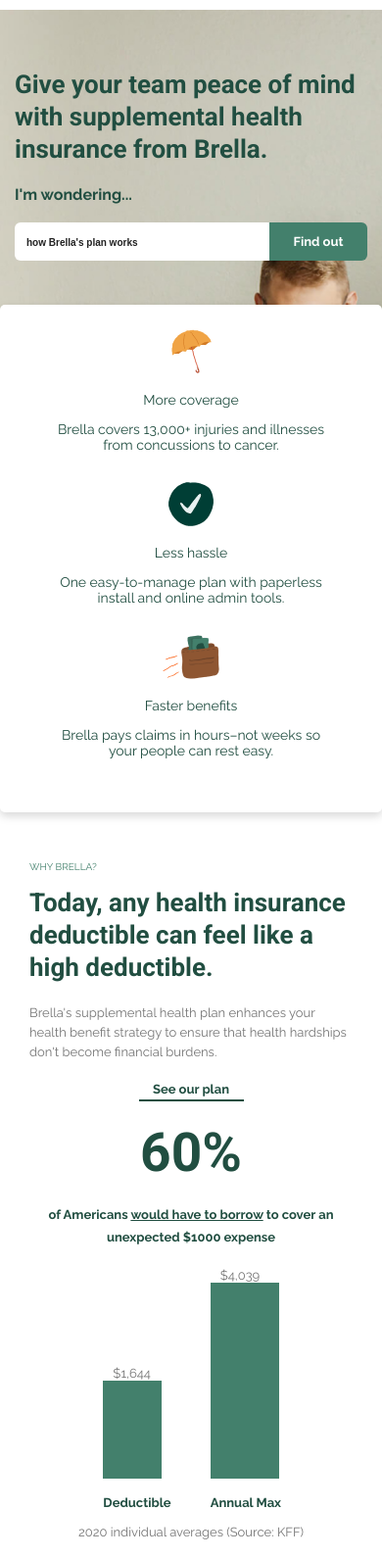
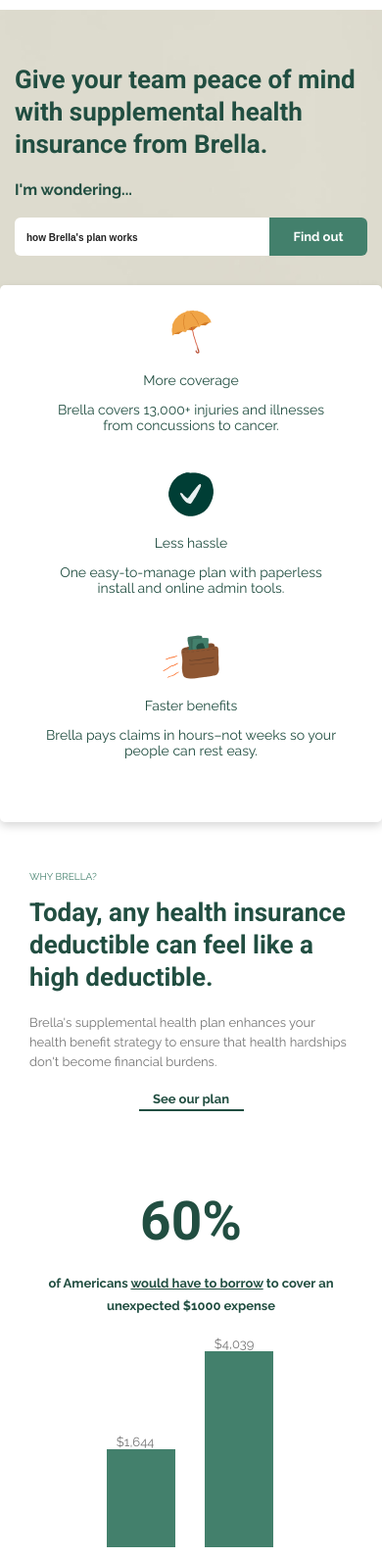
Before and after one commit to githubUserEleven/brella, a plain HTML site: page index.html in a window 390 px wide. Shown: the part 66-1656 px from the top of the page at 98% size. Drawn offline with nearby package versions, Linux system fonts and the light colour scheme.

Commit message:
fixed mobile version

```diff
--- a/index.html
+++ b/index.html
@@ -106,7 +106,7 @@
         </section>
         <section class="section plan">
             <div class="container">
-                <div class="col">
+                <div class="col-2">
                     <span class="sub-title">
                         WHY BRELLA?
                     </span>
@@ -118,14 +118,14 @@
                         <div class="divider"></div>
                     </div>
                 </div>
-                <div class="col">
+                <div class="col-2">
                     <div class="graffics">
-                        <div class="item percent">
+                        <div class="percent">
                             <span class="number">60%</span>
                             <p class="cover">of Americans <a href="#">would have to borrow</a>
                                 to cover an unexpected $1000 expense</p>
                         </div>
-                        <div class="item holder-grafic">
+                        <div class="holder-grafic">
                             <div class="grafic-block">
                                 <span> $1,644</span>
                                 <div class="block graffic_block-1"></div>
@@ -137,10 +137,11 @@
                                 <div class="block graffic_block-2"></div>
                                 <a><strong>Annual Max</strong></a>
                             </div>
+                            <p class="grafic-text">2020 individual averages (Source: KFF)</p>
                         </div>
 
                     </div>
-                    <p class="grafic-text">2020 individual averages (Source: KFF)</p>
+
                 </div>
             </div>
         </section>
@@ -287,7 +288,6 @@
                 </div>
             </div>
         </section> -->
-        <hr>
         <div class="section about">
             <div class="container">
                 <div class="row">
--- a/scss/blocks/_about.scss
+++ b/scss/blocks/_about.scss
@@ -10,7 +10,7 @@
     @include media('<tablet') {
       width: 100%;
       text-align: center;
-      margin: 0 auto 30px;
+      margin: 0 auto;
     }
   }
 
--- a/scss/blocks/_footer.scss
+++ b/scss/blocks/_footer.scss
@@ -2,7 +2,7 @@
   background-color: $primary-color;
   padding: 50px 0;
 
-  @include media('<tablet') {
+  @include media("<tablet") {
     padding: 0;
   }
 
@@ -32,6 +32,10 @@
     @include media("<desktop") {
       display: block;
     }
+
+    @include media("<tablet") {
+      padding: 15px 0;
+    }
   }
 
   .logo {
@@ -47,6 +51,7 @@
     }
 
     @include media("<tablet") {
+      font-size: 20px;
       margin-bottom: 15px;
     }
   }
@@ -121,6 +126,11 @@
     color: $white;
     margin: 0 0 14px 0;
     line-height: 1.9;
+
+    @include media("<tablet") {
+      line-height: 1.2;
+      margin: 0 0 20px 0;
+    }
   }
 
   .form_wrapper {
@@ -134,6 +144,7 @@
 
   .form {
     display: flex;
+    height: 52px;
     margin-bottom: 33px;
 
     @include media("<desktop") {
@@ -141,16 +152,19 @@
     }
 
     input {
+      width: 100%;
       background-color: $primary-color;
       border: 1px solid #ffffff;
-      padding: 25px 0 4px 20px;
-      width: 301px;
-      height: 49px;
+      padding: 10px 15px;
       color: $white;
       outline: none;
 
       @include media("<desktop") {
         padding: 25px 20px 10px 20px;
+      }
+
+      @include media("<tablet") {
+        height: 40px;
       }
     }
 
@@ -164,7 +178,6 @@
       color: $primary-color;
       font-size: 18px;
       padding: 0 18px 0;
-      height: 49px;
       border-radius: 0;
       cursor: pointer;
     }
@@ -206,6 +219,10 @@
     color: $white;
     padding-top: 45px;
 
+    @include media("<tablet") {
+      padding: 0;
+    }
+
     a {
       @extend %underline;
     }
--- a/scss/blocks/_header.scss
+++ b/scss/blocks/_header.scss
@@ -4,9 +4,17 @@
   }
 
   .holder-box {
+    min-width: 285px;
+    display: flex;
+    justify-content: space-between;
+    align-items: center;
+
+    @include media('<tablet') {
+      min-width: 220px;
+    }
+
     .btn {
       color: $white;
-      margin: 0;
 
       @include media("<tablet") {
         margin: 0 20px 0 20px;
@@ -23,6 +31,40 @@
 
       &::before {
         display: none;
+      }
+    }
+
+    .login {
+      font-size: 13px;
+      margin-right: 44px;
+      margin: 0 5px 0;
+
+      img {
+        @include media("<phone") {
+          display: none;
+        }
+      }
+
+      @include media("<phone") {
+        margin: 0;
+      }
+    }
+
+    #lang {
+      border: none;
+      font-weight: bold;
+      appearance: none;
+      cursor: pointer;
+
+      @include media("<tablet") {
+        margin: 0 0 0 7px;
+      }
+
+      @include media("<phone") {
+        font-size: 12px;
+      }
+      @include media("<xs-phone") {
+        font-size: 10px;
       }
     }
   }
@@ -130,39 +172,6 @@
     @extend %underline;
     text-decoration: none;
   }
-
-  .login {
-    margin-right: 44px;
-    margin: 0 5px 0;
-
-    img {
-      @include media("<phone") {
-        display: none;
-      }
-    }
-
-    @include media("<phone") {
-      margin: 0;
-    }
-  }
-
-  #lang {
-    border: none;
-    font-weight: bold;
-    appearance: none;
-    cursor: pointer;
-
-    @include media("<tablet") {
-      margin: 0;
-    }
-
-    @include media("<phone") {
-      font-size: 12px;
-    }
-    @include media("<xs-phone") {
-      font-size: 10px;
-    }
-  }
 }
 
 .header_links {
@@ -170,6 +179,7 @@
   align-items: center;
   text-align: center;
   padding: 0;
+  margin-right: 40px;
 
   @include media("<tablet") {
     flex-direction: column;
@@ -185,6 +195,7 @@
     top: 0;
     bottom: 0;
     transition: all 0.3s ease-in-out;
+    margin: 0;
   }
 }
 
--- a/scss/blocks/_meets.scss
+++ b/scss/blocks/_meets.scss
@@ -31,6 +31,7 @@
     margin-top: 20px;
 
     @include media('<tablet') {
+      margin-top: 0;
       width: auto;
     }
   }
--- a/scss/blocks/_plan.scss
+++ b/scss/blocks/_plan.scss
@@ -1,13 +1,19 @@
 .plan {
   .container {
     display: flex;
-
-    @include media("<widescreen") {
-      display: block;
+    flex-wrap: wrap;
   }
 
-    @include media("<=tablet") {
-      flex-wrap: wrap;
+  .col-2 {
+    @include media("<desktop") {
+      width: 100%;
+    }
+
+    &:last-child {
+      @include media("<desktop") {
+        max-width: 500px;
+        margin: 0 auto;
+      }
     }
   }
 
@@ -17,18 +23,6 @@
 
     @include media("<tablet") {
       margin-bottom: 15px;
-    }
-  }
-
-  .col {
-    padding: 0 15px;
-
-    &:first-child {
-      max-width: 574px;
-
-      @include media("<widescreen") {
-        max-width: 100%;
-      }
     }
   }
 
@@ -62,19 +56,6 @@
 
     a {
       text-decoration: none;
-    }
-  }
-
-  .grafic-text {
-    font-size: 13px;
-    display: flex;
-    width: 502px;
-    justify-content: flex-end;
-
-    @include media("<desktop") {
-      display: block;
-      width: auto;
-      text-align: center;
     }
   }
 
@@ -143,9 +124,8 @@
     }
 
     .percent {
-      align-self: flex-end;
       padding-left: 6px;
-      margin: 0 0 18px;
+      margin: 60px 0 18px;
 
       @include media("<tablet") {
         text-align: center;
@@ -155,21 +135,18 @@
 
     .holder-grafic {
       display: flex;
+      flex-wrap: wrap;
       align-items: flex-end;
+      max-width: 300px;
+      margin: 0 auto;
 
       @include media("<tablet") {
         justify-content: center;
       }
     }
 
-    .item {
     .grafic-block {
-        max-width: 110px;
-        padding: 0 39px;
-
-        @include media("<tablet") {
-          padding: 0 20px;
-        }
+      padding: 0 15px;
 
       a {
         white-space: nowrap;
@@ -188,6 +165,16 @@
       }
     }
 
+    .grafic-text {
+      width: 100%;
+
+      font-size: 13px;
+
+      @include media('<tablet') {
+        text-align: center;
+      }
+    }
+
     .block {
       width: 77px;
       background-color: $light-green;
@@ -196,18 +183,17 @@
       @include media("<tablet") {
         margin-bottom: 17px;
       }
-      }
 
-      .graffic_block-1 {
+      &.graffic_block-1 {
         height: 148px;
 
         @include media("<tablet") {
-          width: 60px;
+          width: 70px;
           height: 100px;
         }
       }
 
-      .graffic_block-2 {
+      &.graffic_block-2 {
         height: 300px;
 
         @include media("<tablet") {
--- a/scss/blocks/_promo.scss
+++ b/scss/blocks/_promo.scss
@@ -14,6 +14,10 @@
     background-position: center;
     background-size: cover;
     z-index: -1;
+
+    @include media("<tablet") {
+      background-position: 0;
+    }
   }
 
   &_head {
@@ -42,7 +46,7 @@
       color: $primary-color;
       margin-bottom: 16px;
 
-      @include media('<tablet') {
+      @include media("<tablet") {
         margin-bottom: 11px;
       }
     }
@@ -60,7 +64,7 @@
         border: none;
         color: black;
         border-radius: 6px 0px 0px 6px;
-        padding: 20px 0 20px 20px;
+        padding: 10px 15px;
         width: 281px;
 
         @include media("<desktop") {
@@ -102,6 +106,7 @@
     display: flex;
     align-self: flex-end;
     min-height: 171px;
+
     width: 100%;
     max-width: 1200px;
     margin: 0 auto;
@@ -112,6 +117,7 @@
 
     @include media("<tablet") {
       display: block;
+      padding: 25px 0;
     }
 
     .descr {
@@ -122,7 +128,11 @@
       @include media("<1050px") {
         display: block;
         text-align: center;
-        margin-bottom: 30px;
+      }
+
+      @include media('<tablet') {
+        max-width: 330px;
+        margin: 0 auto 40px;
       }
 
       &_content {
--- a/scss/blocks/_solution.scss
+++ b/scss/blocks/_solution.scss
@@ -5,6 +5,10 @@
     display: flex;
     flex-wrap: wrap;
     min-height: 577px;
+
+    @include media('<tablet') {
+      min-height: 564px;
+    }
   }
 
   .left,
--- a/scss/blocks/_time.scss
+++ b/scss/blocks/_time.scss
@@ -1,5 +1,4 @@
 .time {
-  padding: 40px 0 0 0;
 
   .sub-title {
     font-weight: bold;
@@ -59,6 +58,7 @@
 
       @include media('<tablet') {
         text-align: center;
+        margin-bottom: 0;
       }
     }
   }
--- a/scss/global/_main.scss
+++ b/scss/global/_main.scss
@@ -81,10 +81,6 @@
 .section {
   padding: 65px 0;
 
-  @include media("<desktop") {
-    padding: 45px 0;
-  }
-
   @include media("<tablet") {
     padding: 25px 0;
   }
```
Also changed, not shown: css/style.css, 1 other file. Lines whose indentation alone changed are shown as unchanged.
